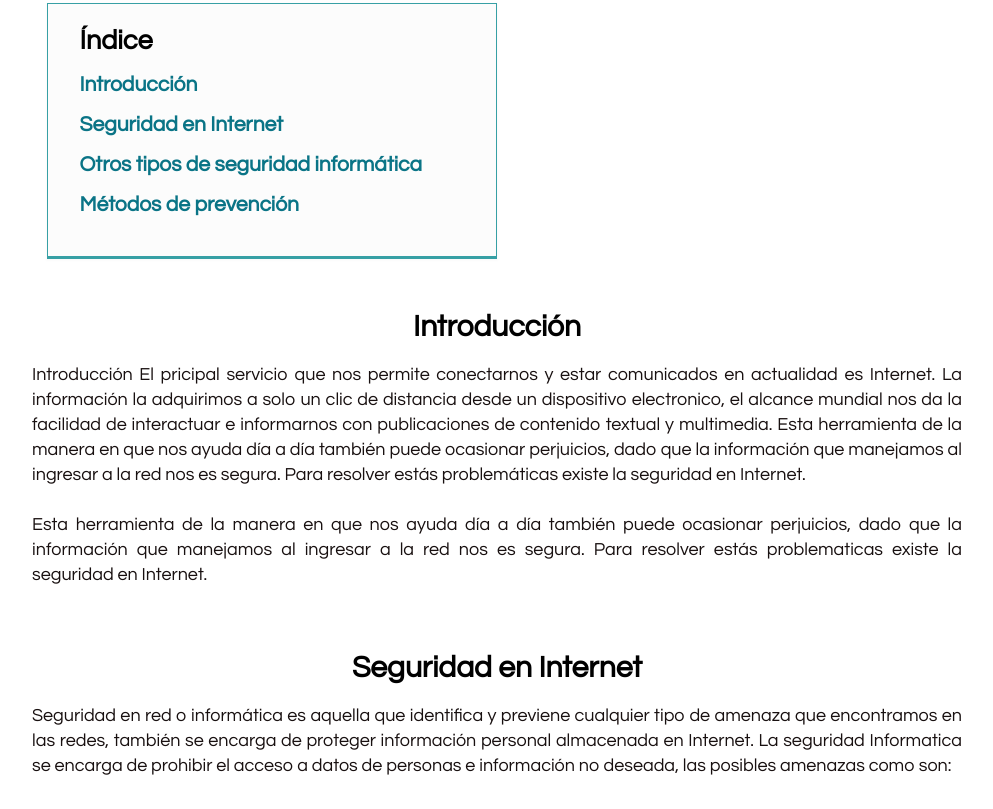
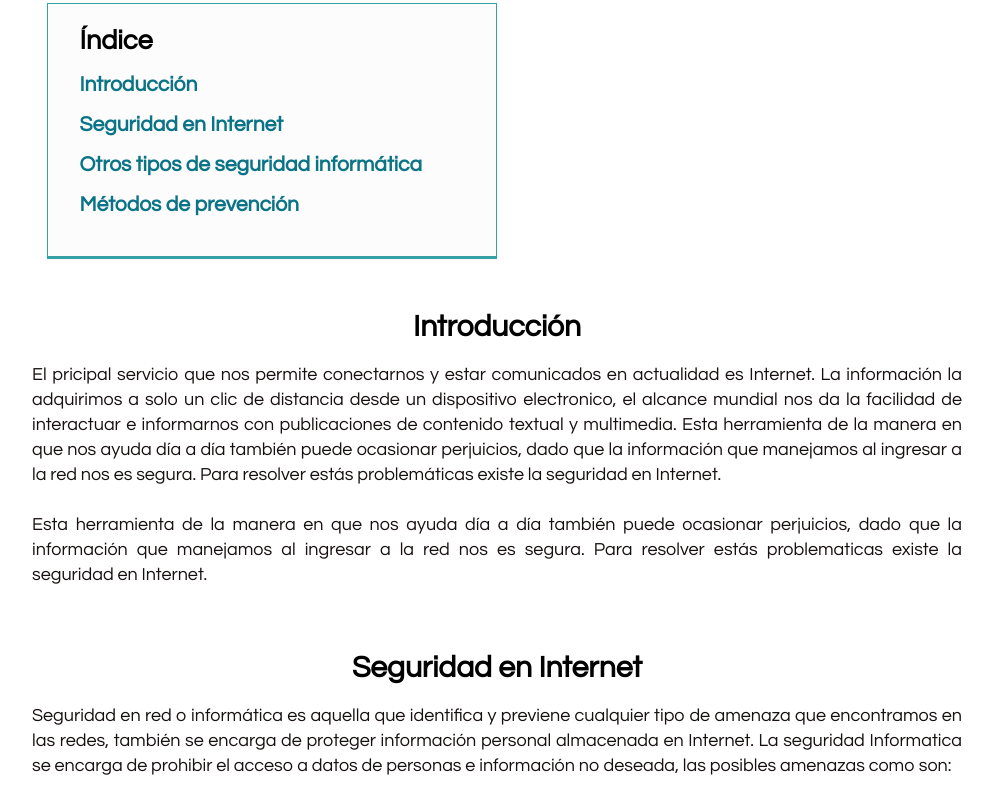
Before and after one commit to ClaraMar17/seguridadproyec, a plain HTML site: page index.html in a window 1280 px wide. Shown: the part 449-1258 px from the top of the page, without its empty margins (143-1136 px from the left). Drawn offline with Linux system fonts and the light colour scheme.

Commit message:
Update index.html

```diff
--- a/index.html
+++ b/index.html
@@ -43,7 +43,6 @@
             <h2 class="tema">Introducción</h2>
             </p>
             <p class="parrafo">
-                Introducción
                 El pricipal servicio que nos permite conectarnos y estar comunicados en actualidad es Internet. La información la adquirimos a solo un clic de distancia desde un dispositivo electronico, el alcance mundial nos da la facilidad de interactuar e informarnos con publicaciones de contenido textual y multimedia.
 
                 Esta herramienta de la manera en que nos ayuda día a día también puede ocasionar perjuicios, dado que la información que manejamos al ingresar a la red nos es segura. Para resolver estás problemáticas existe la seguridad en Internet.
```
